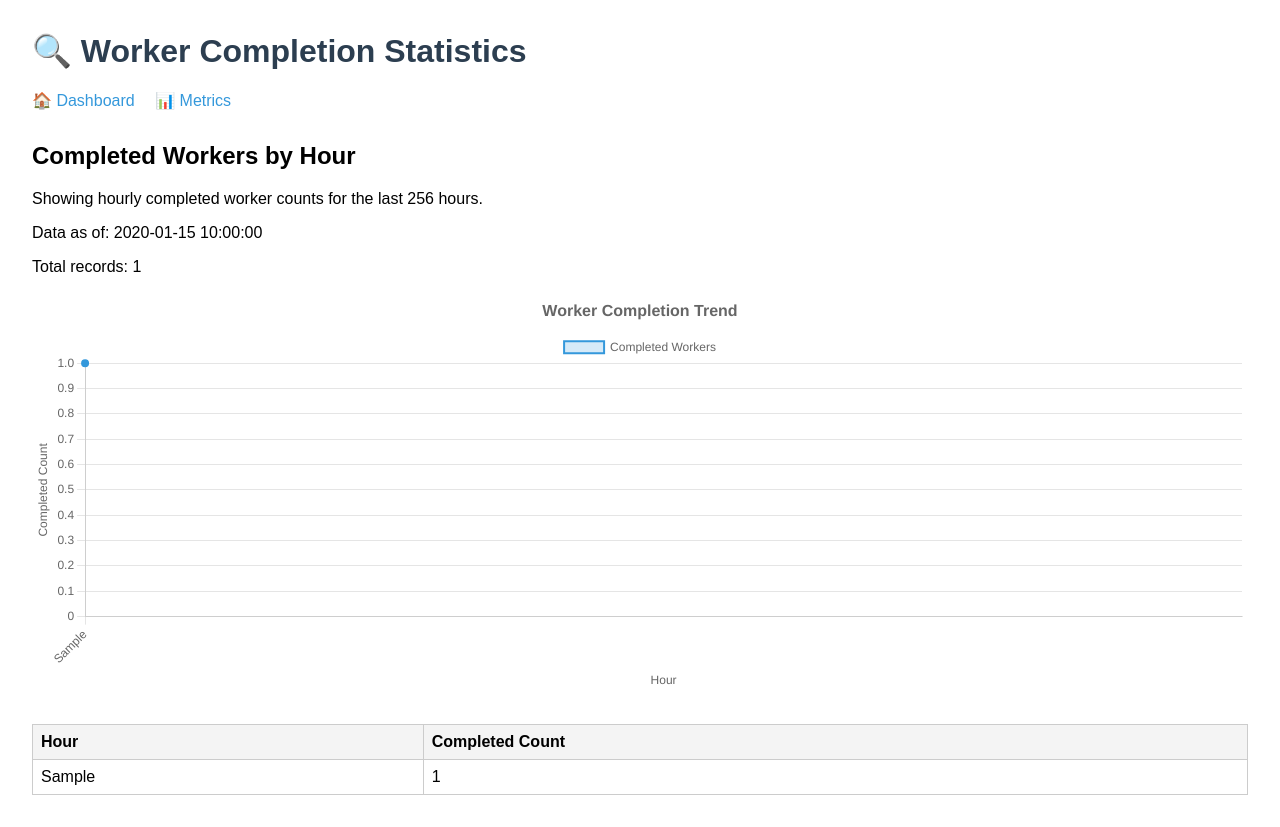
After one commit to kujiy/ctlog-fetcher, a Python web app: template src/ui/templates/worker_completion_stats.html in a window 1280 px wide. The commit adds this page. Run offline with Jinja, Linux system fonts and the light colour scheme; the template is opened without the code that fills it: most values are stand-ins (such as "Sample title", 1, 10 or a date in 2020).

Commit message:
worker completion chart

```diff
--- a/src/ui/templates/dashboard.html
+++ b/src/ui/templates/dashboard.html
@@ -35,6 +35,7 @@
         <a href="/">🏠 Dashboard</a>
         <a href="https://chikkuchiku.notion.site/CT-Log-267a4415c73980a98600c5cd06498da7" target="_blank">📖 研究に参加できます！</a>
         <a href="/unique_certs">🔒 Sample Certificates</a>
+        <a href="/worker-completion-stats">📊 Worker Completion Stats</a>
     </div>
 
     <section>
--- /dev/null
+++ b/src/ui/templates/worker_completion_stats.html
@@ -0,0 +1,160 @@
+<!DOCTYPE html>
+<html lang="en">
+<head>
+    <meta charset="UTF-8">
+    <title>CT Log Fetcher - Worker Completion Statistics</title>
+    <!-- Favicon -->
+    <link rel="apple-touch-icon" sizes="180x180" href="/assets/images/favicon_io/apple-touch-icon.png">
+    <link rel="icon" type="image/png" sizes="32x32" href="/assets/images/favicon_io/favicon-32x32.png">
+    <link rel="icon" type="image/png" sizes="16x16" href="/assets/images/favicon_io/favicon-16x16.png">
+    <link rel="manifest" href="/assets/images/favicon_io/site.webmanifest">
+    <link rel="shortcut icon" href="/assets/images/favicon_io/favicon.ico">
+    <!-- Chart.js -->
+    <script src="https://cdn.jsdelivr.net/npm/chart.js"></script>
+    <style>
+        body { font-family: sans-serif; margin: 2em; }
+        h1 { color: #2c3e50; }
+        table { border-collapse: collapse; width: 100%; margin-bottom: 2em; }
+        th, td { border: 1px solid #ccc; padding: 0.5em; text-align: left; }
+        th { background: #f4f4f4; }
+        .nav-links a { margin-right: 1em; text-decoration: none; color: #3498db; }
+        .error { color: red; }
+        .chart-container {
+            position: relative;
+            height: 400px;
+            width: 100%;
+            margin-bottom: 2em;
+        }
+    </style>
+</head>
+<body>
+    <h1>🔍 Worker Completion Statistics</h1>
+
+    <div class="nav-links" style="margin-bottom: 2em;">
+        <a href="/">🏠 Dashboard</a>
+        <a href="/metrics">📊 Metrics</a>
+    </div>
+
+    {% if error_message %}
+        <div class="error">
+            <p>Error: {{ error_message }}</p>
+        </div>
+    {% endif %}
+
+    <section>
+        <h2>Completed Workers by Hour</h2>
+        <p>Showing hourly completed worker counts for the last 256 hours.</p>
+        {% if query_timestamp %}
+            <p>Data as of: {{ query_timestamp }}</p>
+        {% endif %}
+        {% if total_records %}
+            <p>Total records: {{ total_records }}</p>
+        {% endif %}
+
+        {% if completion_stats %}
+            <!-- Chart Container -->
+            <div class="chart-container">
+                <canvas id="completionChart"></canvas>
+            </div>
+
+            <table>
+                <thead>
+                    <tr>
+                        <th>Hour</th>
+                        <th>Completed Count</th>
+                    </tr>
+                </thead>
+                <tbody>
+                    {% for stat in completion_stats|reverse %}
+                    <tr>
+                        <td>{{ stat.hour_bucket }}</td>
+                        <td>{{ stat.completed_count }}</td>
+                    </tr>
+                    {% endfor %}
+                </tbody>
+            </table>
+
+            <script>
+                document.addEventListener('DOMContentLoaded', function() {
+                    // Prepare data for Chart.js
+                    const labels = [
+                        {% for stat in completion_stats %}
+                            "{{ stat.hour_bucket }}",
+                        {% endfor %}
+                    ];
+
+                    const data = [
+                        {% for stat in completion_stats %}
+                            {{ stat.completed_count }},
+                        {% endfor %}
+                    ];
+
+                    // Create chart
+                    const ctx = document.getElementById('completionChart').getContext('2d');
+                    const chart = new Chart(ctx, {
+                        type: 'line',
+                        data: {
+                            labels: labels,
+                            datasets: [{
+                                label: 'Completed Workers',
+                                data: data,
+                                backgroundColor: 'rgba(52, 152, 219, 0.2)',
+                                borderColor: 'rgba(52, 152, 219, 1)',
+                                borderWidth: 2,
+                                pointRadius: 3,
+                                pointBackgroundColor: 'rgba(52, 152, 219, 1)',
+                                tension: 0.3
+                            }]
+                        },
+                        options: {
+                            responsive: true,
+                            maintainAspectRatio: false,
+                            scales: {
+                                x: {
+                                    title: {
+                                        display: true,
+                                        text: 'Hour'
+                                    },
+                                    ticks: {
+                                        maxTicksLimit: 20,
+                                        maxRotation: 45,
+                                        minRotation: 45
+                                    }
+                                },
+                                y: {
+                                    beginAtZero: true,
+                                    title: {
+                                        display: true,
+                                        text: 'Completed Count'
+                                    }
+                                }
+                            },
+                            plugins: {
+                                title: {
+                                    display: true,
+                                    text: 'Worker Completion Trend',
+                                    font: {
+                                        size: 16
+                                    }
+                                },
+                                tooltip: {
+                                    callbacks: {
+                                        title: function(tooltipItems) {
+                                            return tooltipItems[0].label;
+                                        },
+                                        label: function(context) {
+                                            return 'Completed: ' + context.parsed.y;
+                                        }
+                                    }
+                                }
+                            }
+                        }
+                    });
+                });
+            </script>
+        {% else %}
+            <p>No completion statistics available.</p>
+        {% endif %}
+    </section>
+</body>
+</html>
```
Also changed, not shown: src/manager_api/routers/ui_status.py (+52 -5 lines), src/ui/main.py (+32 -0 lines).
